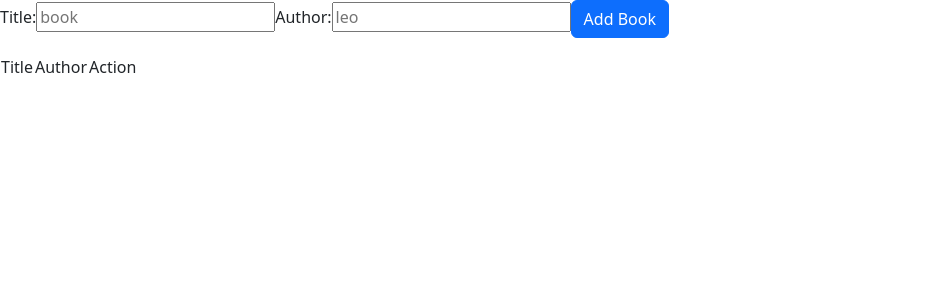
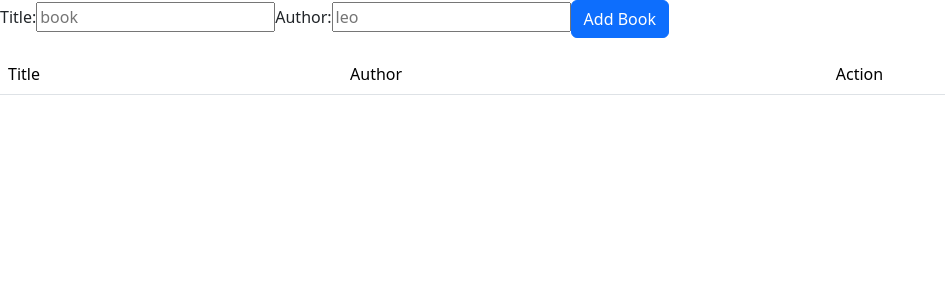
Before and after one commit to Aayush-Koju/BookManagementSystem, an Angular app: page / in a window 1280 px wide. Shown: the top 300 px of the page, without its empty margins (0-945 px from the left). Built offline with nearby package versions, Linux system fonts and the light colour scheme.

Commit message:
table styled

```diff
--- a/src/app/book/book.component.html
+++ b/src/app/book/book.component.html
@@ -1,13 +1,13 @@
 <div class="mb-3">
-    <label class="col-auto" for="title">Title:</label>
-    <input class="col-auto" [(ngModel)] = "bookTitle" placeholder="book">
-    <label for="author">Author:</label>
+    <label class="" for="title">Title:</label>
+    <input class="" [(ngModel)] = "bookTitle" placeholder="book">
+    <label class="" for="author">Author:</label>
     <input [(ngModel)] = "bookAuthor" placeholder="leo">
 
     <button class="btn btn-primary" (click)="addBook()">Add Book</button>
 </div>
 
-<table>
+<table class="table table-striped">
     <thead>
         <tr>
             <td>Title</td>
```
